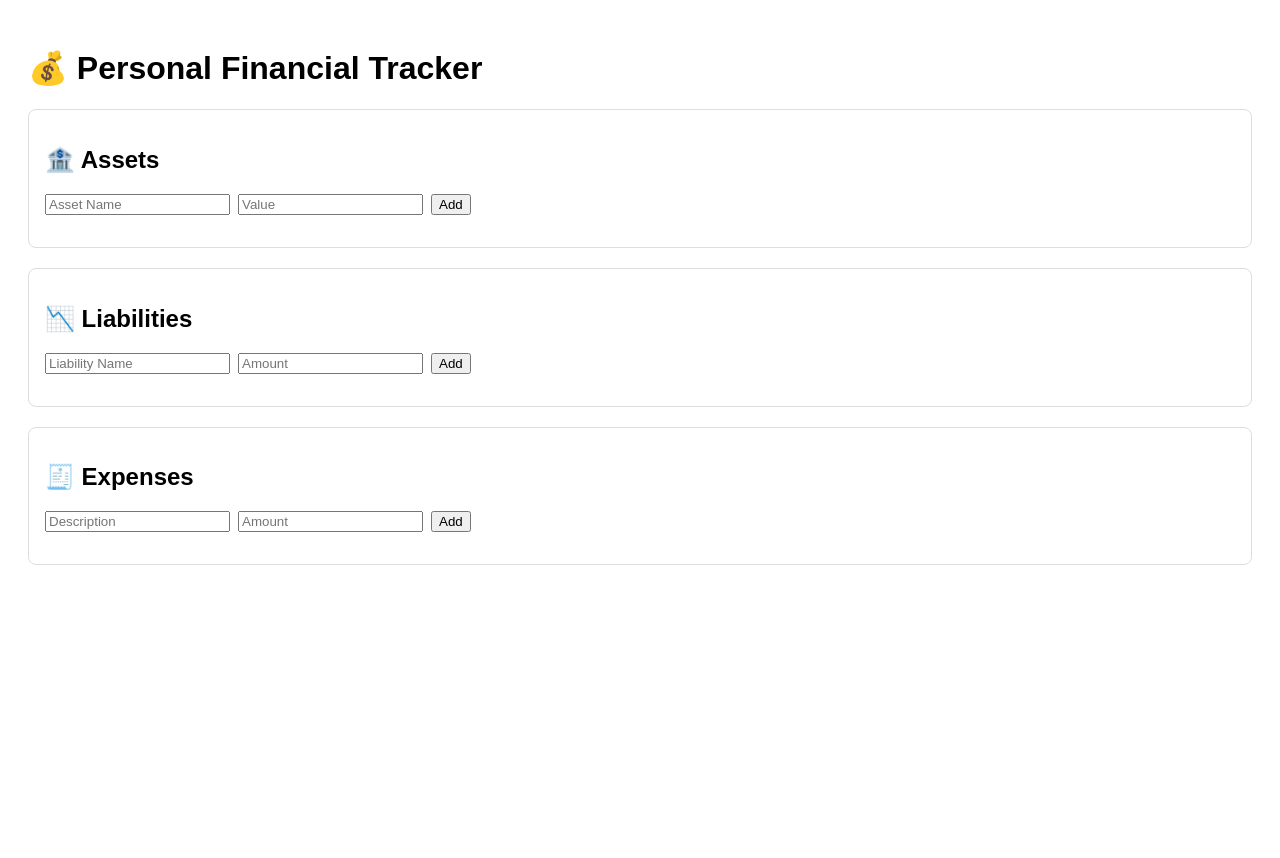
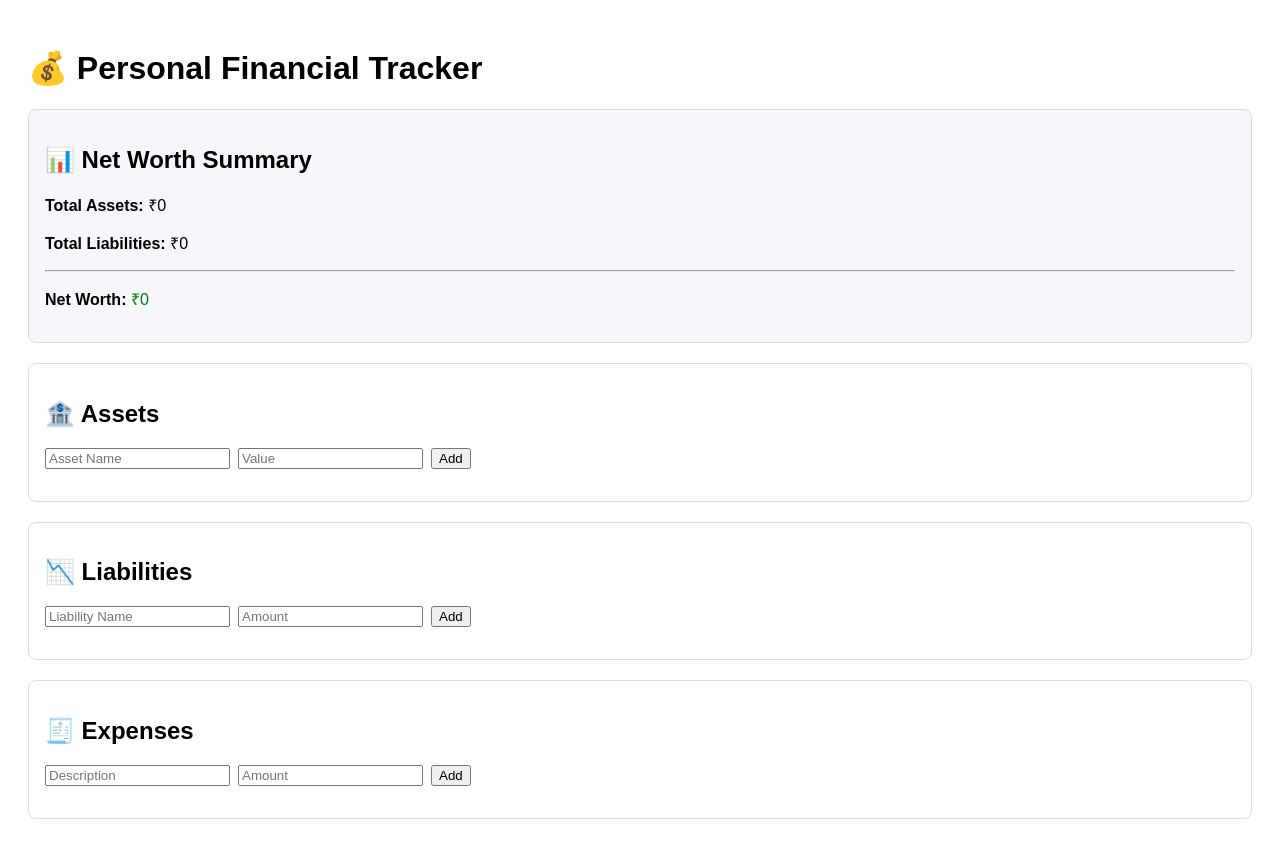
Before and after one commit to pinaki-GH/personal-finance-tracker-test, a Next.js app: page / in a window 1280 px wide. Shown: the top 858 px of the page. Before the commit the page ends 800 px from the top, so only its background shows below. Built offline with nearby package versions, Linux system fonts and the light colour scheme.

Commit message:
Update page.tsx

```diff
--- a/app/page.tsx
+++ b/app/page.tsx
@@ -1,3 +1,4 @@
+import NetWorthSummary from "../components/NetWorthSummary";
 import AssetSection from "../components/AssetSection";
 import LiabilitySection from "../components/LiabilitySection";
 import ExpenseSection from "../components/ExpenseSection";
@@ -5,6 +6,7 @@ import ExpenseSection from "../components/ExpenseSection";
 export default function Home() {
   return (
     <main>
+      <NetWorthSummary />
       <AssetSection />
       <LiabilitySection />
       <ExpenseSection />
```
